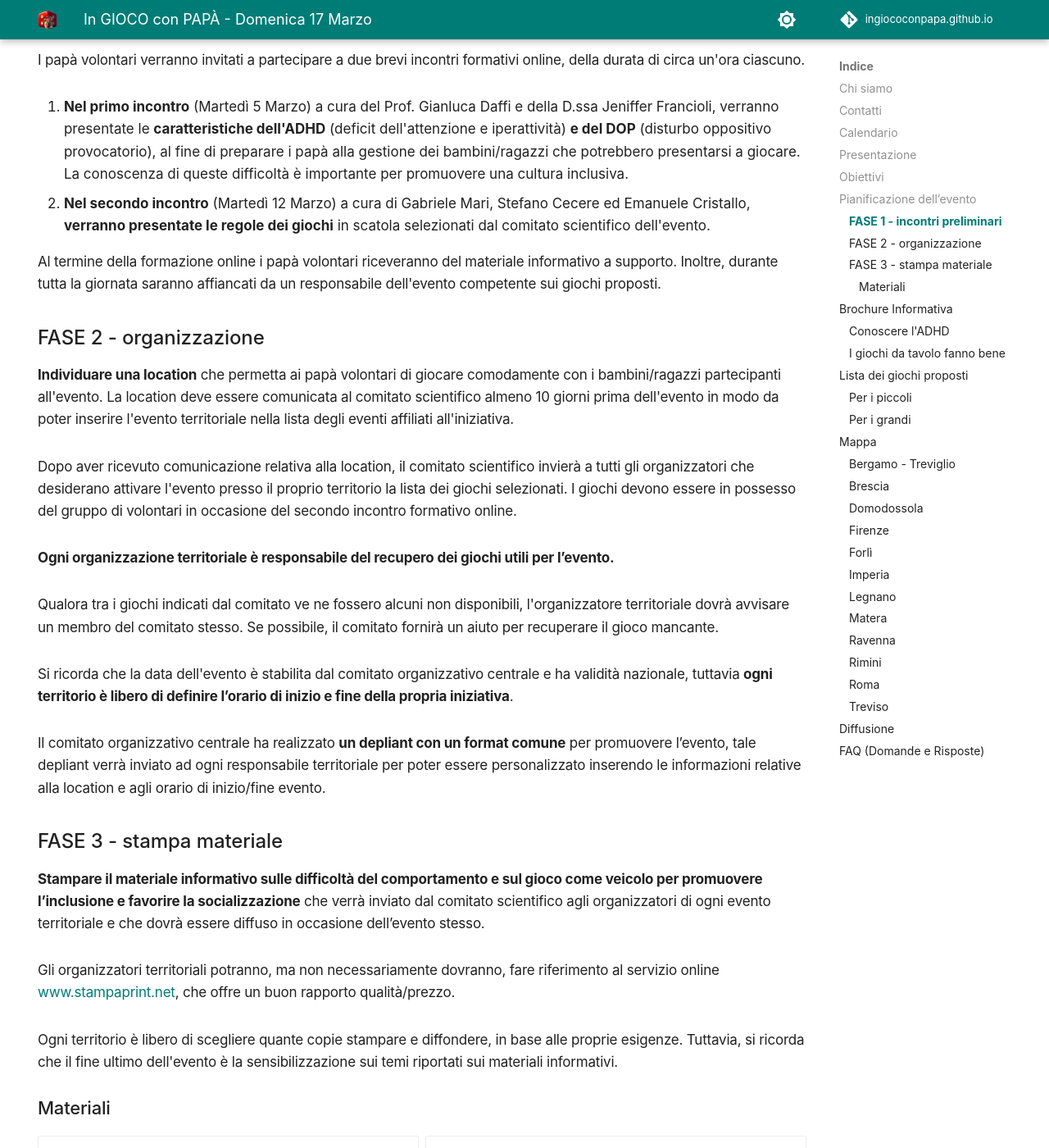
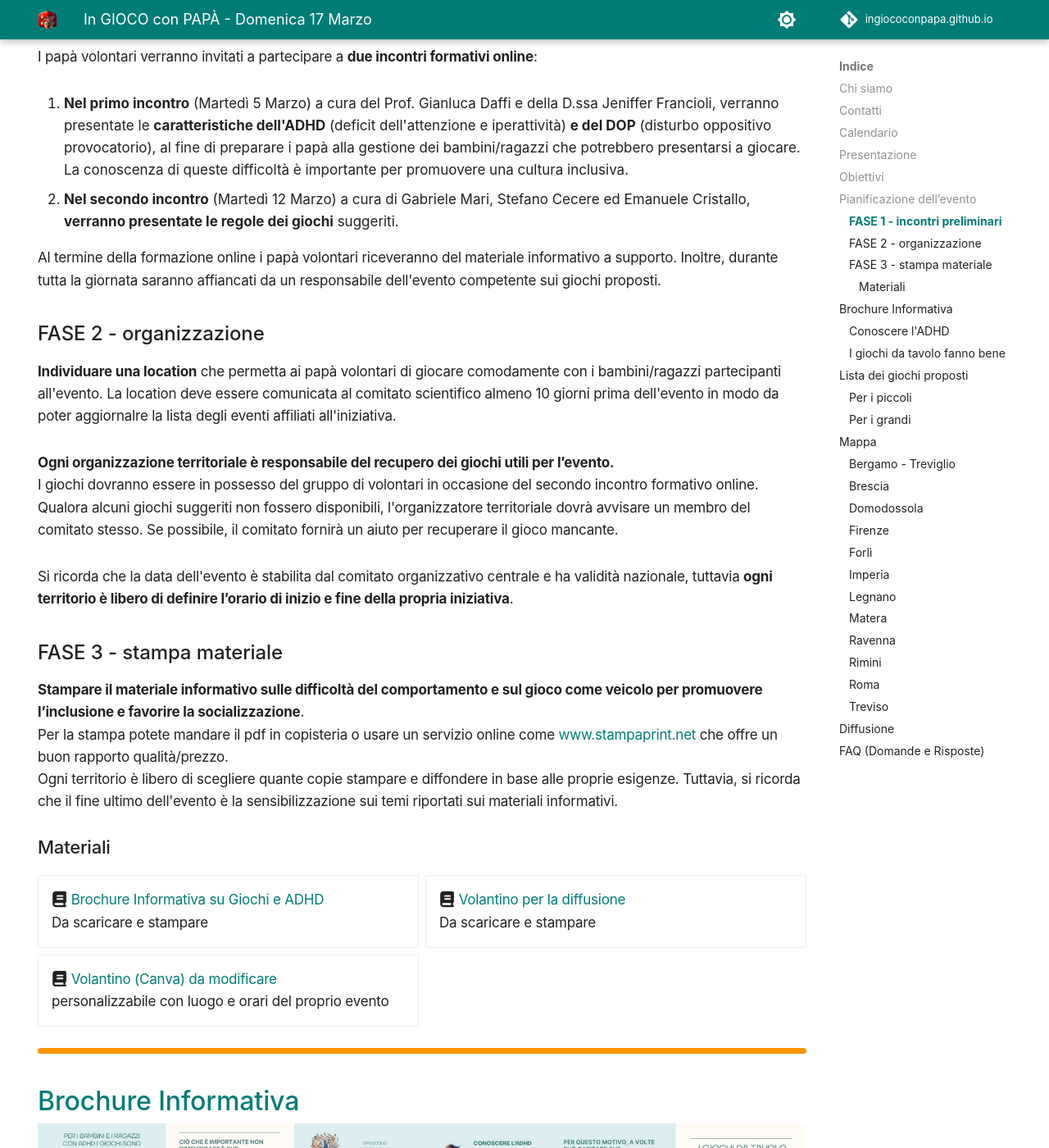
Before and after one commit to ingiococonpapa/ingiococonpapa.github.io, an MkDocs documentation site: the page built from docs/index.md, in a window 1280 px wide and 1400 px high, scrolled down 2953 px. Shown: the whole window at 82% size. Built offline with MkDocs 1.6.1 and Material for MkDocs 9.7.7, drawn with Linux system fonts in a browser that asks for light colours; comment, search, counter and statistics services are not loaded; some of the changed text lies outside the part shown.

```diff
--- a/docs/index.md
+++ b/docs/index.md
@@ -4,7 +4,7 @@ description: giornata di gioco e sensibilizzazione rivolta a bambini e ragazzi d
 hide:
   - navigation
 ---
-![in gioco con papà](assets/img/header.png)
+![in gioco con papà](assets/img/banner-ingiococonpapa.png)
 
 # In GIOCO con PAPÀ
 **Domenica 17 Marzo 2024**
@@ -21,8 +21,8 @@ Giornata di gioco e sensibilizzazione rivolta a bambini e ragazzi dai 5 ai 18 an
 
 Per gli **organizzatori** di eventi, abbiamo una **mailing list**: [https://groups.google.com/g/ingiococonpapa](https://groups.google.com/g/ingiococonpapa) a cui sarete invitati o potete richiedere di essere iscritti.
 
-Per eventuali altre informazioni, scrivere a [Gianluca Daffi](mailto:daffi.gianluca@gmail.com)
-Per questo sito o materiali di comunicazione, scrivere a [Stefano Cecere](mailto:stefano.cecere@gmail.com)
+Per altre informazioni: [Gianluca Daffi](mailto:daffi.gianluca@gmail.com)
+Per questo sito o comunicazione: [Stefano Cecere](mailto:stefano.cecere@gmail.com)
 
 ---
 ## Calendario
@@ -70,34 +70,28 @@ Gli obiettivi di dettaglio sono:
 ### FASE 1 - incontri preliminari
 Individuare un gruppo di papà che si renda disponibile nel gestire mezza giornata di attività ludica con giochi in scatola che verranno indicati agli organizzatori del territorio da un comitato centrale. I papà potranno decidere chi invitare a questo evento, come promuoverlo e come organizzare/gestire i tavoli da gioco.
 
-I papà volontari verranno invitati a partecipare a due brevi incontri formativi online, della durata di circa un'ora ciascuno.
+I papà volontari verranno invitati a partecipare a **due incontri formativi online**:
 
 1. **Nel primo incontro** (Martedì 5 Marzo) a cura del Prof. Gianluca Daffi e della D.ssa Jeniffer Francioli, verranno presentate le **caratteristiche dell'ADHD** (deficit dell'attenzione e iperattività) **e del DOP** (disturbo oppositivo provocatorio), al fine di preparare i papà alla gestione dei bambini/ragazzi che potrebbero presentarsi a giocare. La conoscenza di queste difficoltà è importante per promuovere una cultura inclusiva.
-2. **Nel secondo incontro** (Martedì 12 Marzo) a cura di Gabriele Mari, Stefano Cecere ed Emanuele Cristallo, **verranno presentate le regole dei giochi** in scatola selezionati dal comitato scientifico dell'evento.
+2. **Nel secondo incontro** (Martedì 12 Marzo) a cura di Gabriele Mari, Stefano Cecere ed Emanuele Cristallo, **verranno presentate le regole dei giochi**  suggeriti.
 
 Al termine della formazione online i papà volontari riceveranno del materiale informativo a supporto. Inoltre, durante tutta la giornata saranno affiancati da un responsabile dell'evento competente sui giochi proposti.
 
 ### FASE 2 - organizzazione
 
-**Individuare una location** che permetta ai papà volontari di giocare comodamente con i bambini/ragazzi partecipanti all'evento. La location deve essere comunicata al comitato scientifico almeno 10 giorni prima dell'evento in modo da poter inserire l'evento territoriale nella lista degli eventi affiliati all'iniziativa.
-
-Dopo aver ricevuto comunicazione relativa alla location, il comitato scientifico invierà a tutti gli organizzatori che desiderano attivare l'evento presso il proprio territorio la lista dei giochi selezionati. I giochi devono essere in possesso del gruppo di volontari in occasione del secondo incontro formativo online.
+**Individuare una location** che permetta ai papà volontari di giocare comodamente con i bambini/ragazzi partecipanti all'evento. La location deve essere comunicata al comitato scientifico almeno 10 giorni prima dell'evento in modo da poter aggiornalre la lista degli eventi affiliati all'iniziativa.
 
 **Ogni organizzazione territoriale è responsabile del recupero dei giochi utili per l’evento.**
-
-Qualora tra i giochi indicati dal comitato ve ne fossero alcuni non disponibili, l'organizzatore territoriale dovrà avvisare un membro del comitato stesso. Se possibile, il comitato fornirà un aiuto per recuperare il gioco mancante.
+I giochi dovranno essere in possesso del gruppo di volontari in occasione del secondo incontro formativo online.
+Qualora alcuni giochi suggeriti non fossero disponibili, l'organizzatore territoriale dovrà avvisare un membro del comitato stesso. Se possibile, il comitato fornirà un aiuto per recuperare il gioco mancante.
 
 Si ricorda che la data dell'evento è stabilita dal comitato organizzativo centrale e ha validità nazionale, tuttavia **ogni territorio è libero di definire l’orario di inizio e fine della propria iniziativa**.
 
-Il comitato organizzativo centrale ha realizzato **un depliant con un format comune** per promuovere l’evento, tale depliant verrà inviato ad ogni responsabile territoriale per poter essere personalizzato inserendo le informazioni relative alla location e agli orario di inizio/fine evento.
-
 ### FASE 3 - stampa materiale
 
-**Stampare il materiale informativo sulle difficoltà del comportamento e sul gioco come veicolo per promuovere l’inclusione e favorire la socializzazione** che verrà inviato dal comitato scientifico agli organizzatori di ogni evento territoriale e che dovrà essere diffuso in occasione dell’evento stesso.
-
-Gli organizzatori territoriali potranno, ma non necessariamente dovranno, fare riferimento al servizio online [www.stampaprint.net](https://www.stampaprint.net), che offre un buon rapporto qualità/prezzo.
-
-Ogni territorio è libero di scegliere quante copie stampare e diffondere, in base alle proprie esigenze. Tuttavia, si ricorda che il fine ultimo dell'evento è la sensibilizzazione sui temi riportati sui materiali informativi.
+**Stampare il materiale informativo sulle difficoltà del comportamento e sul gioco come veicolo per promuovere l’inclusione e favorire la socializzazione**.
+Per la stampa potete mandare il pdf in copisteria o usare un servizio online come [www.stampaprint.net](https://www.stampaprint.net) che offre un buon rapporto qualità/prezzo.
+Ogni territorio è libero di scegliere quante copie stampare e diffondere in base alle proprie esigenze. Tuttavia, si ricorda che il fine ultimo dell'evento è la sensibilizzazione sui temi riportati sui materiali informativi.
 
 #### Materiali
 
@@ -119,9 +113,7 @@ Da scaricare e stampare
 
 ### Conoscere l'ADHD
 L'ADHD, o Disturbo da Deficit di Attenzione e Iperattività, è un **disturbo del neurosviluppo** che si manifesta con disattenzione e/o iperattività e impulsività.
-Questi sintomi possono interferire con lo sviluppo e il funzionamento quotidiano di bambini, adolescenti e adulti.
-La quinta edizione del Manuale diagnostico e statistico dei disturbi mentali (DSM5) indica che la diagnosi di ADHD può essere considerata quando i sintomi perdurano nel tempo, sono presenti in più contesti di vita e sono comparsi prima dei 12 anni di età.
-È bene ricordare che i disturbi del neurosviluppo sono causati da alterazioni del sistema nervoso centrale che si verificano durante lo sviluppo del bambino.
+Questi sintomi possono interferire con lo sviluppo e il funzionamento quotidiano di bambini, adolescenti e adulti. La quinta edizione del Manuale diagnostico e statistico dei disturbi mentali (DSM5) indica che la diagnosi di ADHD può essere considerata quando i sintomi perdurano nel tempo, sono presenti in più contesti di vita e sono comparsi prima dei 12 anni di età. È bene ricordare che i disturbi del neurosviluppo sono causati da alterazioni del sistema nervoso centrale che si verificano durante lo sviluppo del bambino.
 
 **L'ADHD non è come decidere di essere disattenti o iperattivi.**
 **È come trovarsi dinanzi ad un ostacolo che rende difficile concentrarsi o stare fermi.**
@@ -130,9 +122,7 @@ I bambini e ragazzi con ADHD faticano più degli altri a mantenere la concentraz
 
 ### I giochi da tavolo fanno bene
 
-I giochi da tavolo sono un passatempo prezioso per la **famiglia**: offrono un'opportunità unica di trascorrere del **tempo di qualità** insieme, lontano dagli schermi e dalle distrazioni.
-È un momento in cui genitori e figli possono connettersi, ridere insieme e creare ricordi duraturi. I giochi stimolano la **comunicazione e l’interazione** all’interno di un clima di apertura, fiducia e collaborazione.
-Giocando con i nostri figli **favoriamo il loro sviluppo cognitivo**, aiutandoli a **migliorare le loro capacità** di ragionamento e di problem-solving.
+I giochi da tavolo sono un passatempo prezioso per la **famiglia**: offrono un'opportunità unica di trascorrere del **tempo di qualità** insieme, lontano dagli schermi e dalle distrazioni. È un momento in cui genitori e figli possono connettersi, ridere insieme e creare ricordi duraturi. I giochi stimolano la **comunicazione e l’interazione** all’interno di un clima di apertura, fiducia e collaborazione. Giocando con i nostri figli **favoriamo il loro sviluppo cognitivo**, aiutandoli a **migliorare le loro capacità** di ragionamento e di problem-solving.
 I giochi da tavolo sono quindi un ottimo modo per creare un **ambiente divertente e rilassante** per tutta la famiglia, una pausa dalla routine quotidiana che permette a tutti di distendersi e di divertirsi.
 
 Per i bambini e i ragazzi con ADHD, poi, i giochi sono ancor più importanti, perché ne supportano lo sviluppo e il benessere:
```
Also changed, not shown: other parts of docs/index.md (+2 -1 lines), docs/assets/img/banner-ingiococonpapa-v1.png (renamed from docs/assets/img/header.png), docs/assets/img/banner-ingiococonpapa.png (added).
